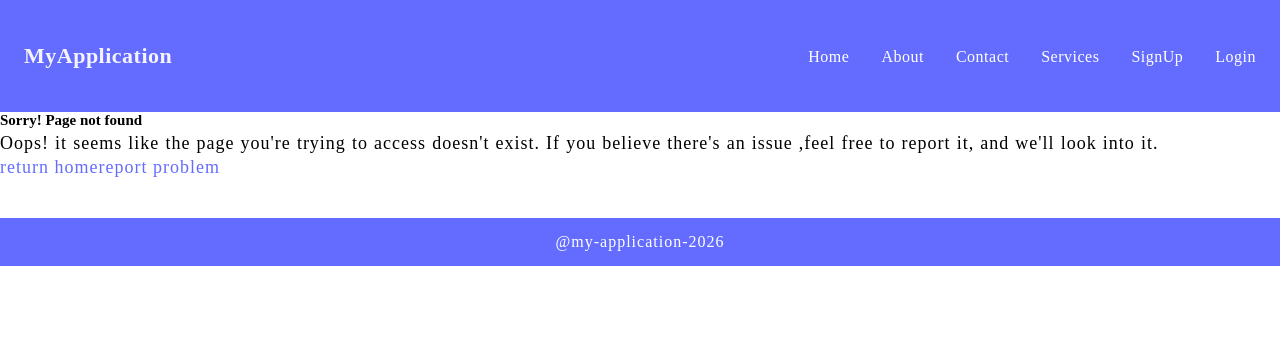
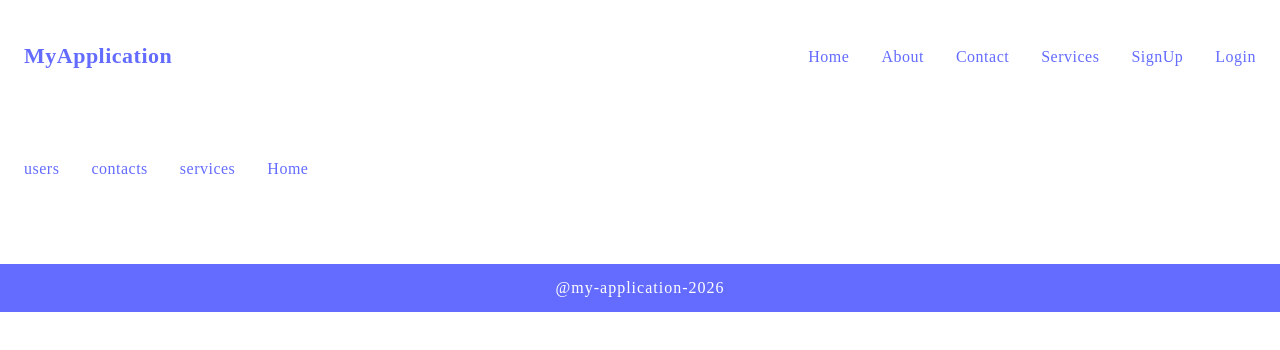
Before and after one commit to kajalengg/mern-journey, a React (Vite) app in the folder client/: page /admin in a window 1280 px wide. Shown: the top 350 px of the page. Built offline with nearby package versions, Linux system fonts and the light colour scheme; no server answers.

Commit message:
adding neasted routing and outelet feature

```diff
--- a/client/src/App.jsx
+++ b/client/src/App.jsx
@@ -9,6 +9,10 @@ import Navbar from './components/Navbar';
 import Footer from './components/Footer';
 import Error from './pages/error';
 import Logout from './pages/Logout';
+import AdminLayout from './components/layouts/admin-layout';
+import Users from './pages/Users';
+import Contacts from './pages/Contacts';
+import ServicesList from './pages/Services';
 
 const App = () => {
   return <>
@@ -23,6 +27,11 @@ const App = () => {
     <Route path="/login" element={<Login />} />
     <Route path='*'element={<Error />} />
     <Route path="/logout" element={<Logout />} />
+    <Route path="/admin" element={<AdminLayout />}>
+      <Route path='users' element={<Users />}/>
+      <Route path='contacts' element={<Contacts />}/>
+      <Route path='Service' element={<ServicesList />}/>
+    </Route>
 
   </Routes>
   <Footer />
--- a/client/src/components/Navbar.css
+++ b/client/src/components/Navbar.css
@@ -9,14 +9,14 @@
 }
 
 header {
-    background-color: var(--btn-color);
+
     padding: 0;
     width: 100%;
     box-sizing: border-box;
 }
 
 .logo a {
-    color: #f4f3ff;;
+    color: var(btn-color);
     font-size: 2.2rem;
     font-weight: 700;
     text-decoration: none;
@@ -34,7 +34,7 @@ ul li {
 }
 
 ul li a {
-    color: #fff;
+    color: var(btn-color);
     text-decoration: none;
     font-size: 1.6rem;
     font-weight: 500;
@@ -44,7 +44,7 @@ ul li a {
 
 ul li a:hover,
 ul li a.active {
-    color:  #d10e9d;
+    color: #fff
 }
 
 /* Tablet and Mobile - up to 768px */
--- /dev/null
+++ b/client/src/components/layouts/admin-layout.jsx
@@ -0,0 +1,29 @@
+import { NavLink, Outlet } from "react-router-dom";
+
+const AdminLayout = () => {
+
+    return <>
+    <header>
+        <div className="container">
+            <ul className="list">
+                <li>
+                    <NavLink to = "/admin/users">users</NavLink>
+                </li>
+                <li>
+                    <NavLink to = "/admin/contacts">contacts</NavLink>
+                </li>
+                <li>
+                    <NavLink to = "/admin/service">services</NavLink>
+                </li>
+                <li>
+                    <NavLink to = "/">Home</NavLink>
+                </li>
+            </ul>
+        </div>
+    </header>
+    <Outlet />
+    </>
+
+}
+
+export default AdminLayout;
--- /dev/null
+++ b/client/src/pages/Contacts.jsx
@@ -0,0 +1,7 @@
+const Contacts = () => {
+    return <>
+    <h1>Contacts</h1>
+    </>
+}
+
+export default Contacts;
--- /dev/null
+++ b/client/src/pages/Services.jsx
@@ -0,0 +1,7 @@
+const ServicesList = () => {
+    return <>
+    <h1>services</h1>
+    </>
+}
+
+export default ServicesList;
--- /dev/null
+++ b/client/src/pages/Users.jsx
@@ -0,0 +1,7 @@
+const Users = () => {
+    return <>
+    <h1>users</h1>
+    </>
+}
+
+export default Users;
```
